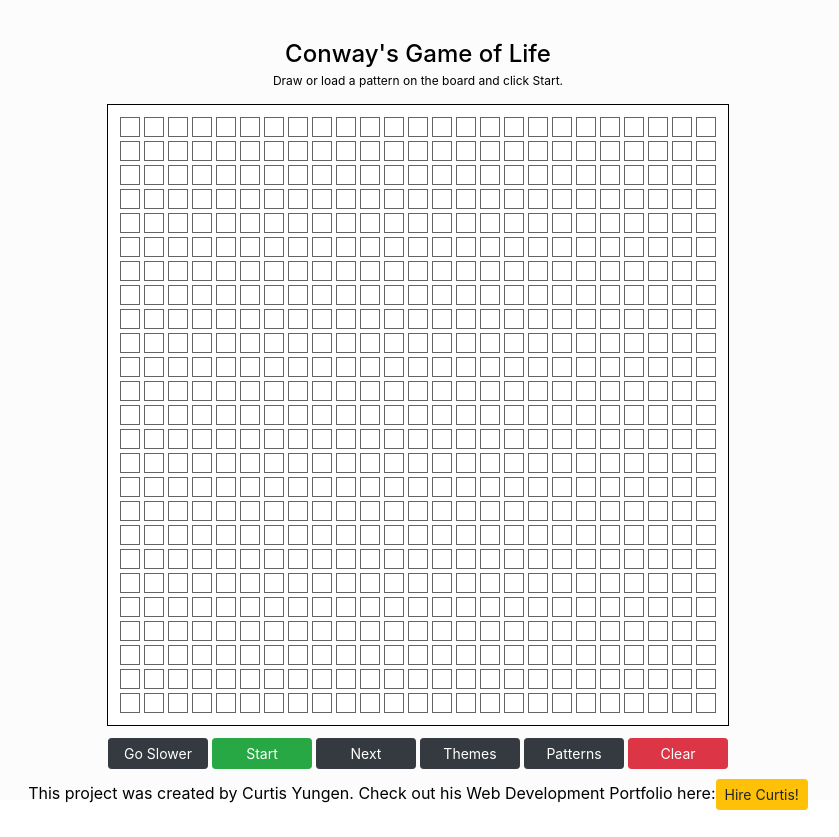
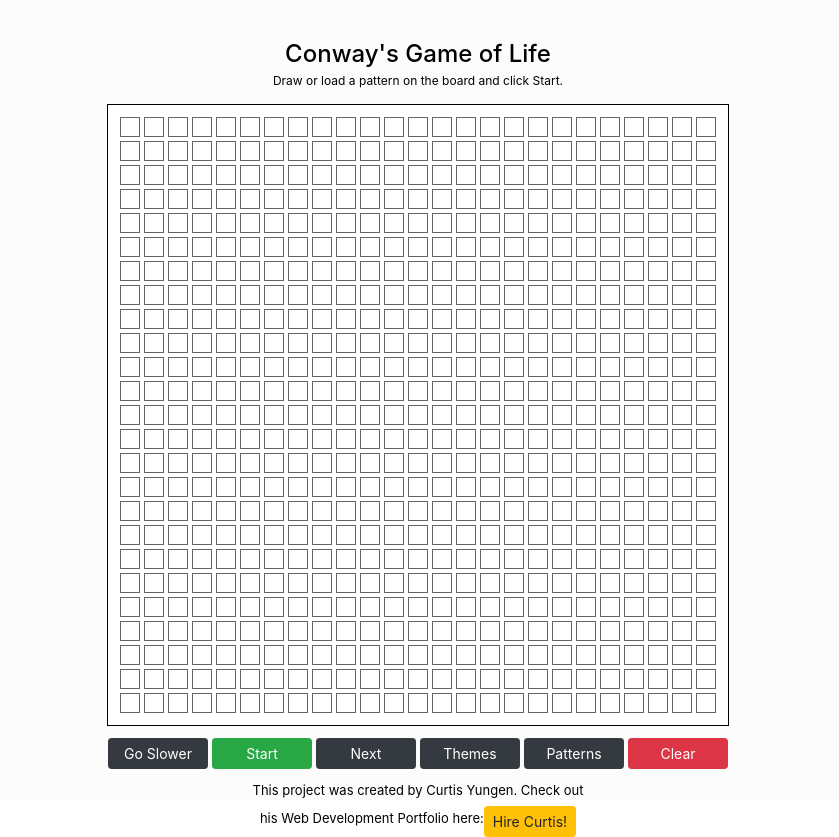
Before and after one commit to curtisyungen/conway, a React (Create React App) app: page / in a window 1280 px wide. Shown: the whole page, without its empty margins (222-1061 px from the left). Before the commit the page ends 810 px from the top, so only its background shows below. Built offline with nearby package versions, Linux system fonts and the light colour scheme.

Commit message:
Add files via upload

```diff
--- a/src/components/Board/board.js
+++ b/src/components/Board/board.js
@@ -515,11 +515,11 @@ class Board extends Component {
 
                     {/* CURTIS PORTFOLIO LINK */}
                     <div className="curtis text-center">
-                        <p className={`curtisText color-${this.state.btnTheme}`}>
+                        <p className={`curtis-text color-${this.state.btnTheme}`}>
                             This project was created by Curtis Yungen.
                             Check out his Web Development Portfolio here:
                             <a
-                                className={`btn btn-warning btn-sm`}
+                                className={`btn btn-warning btn-sm curtis-btn`}
                                 href="https://curtisyungen.github.io/Portfolio"
                                 target="_blank"
                                 rel="noopener noreferrer"
```
